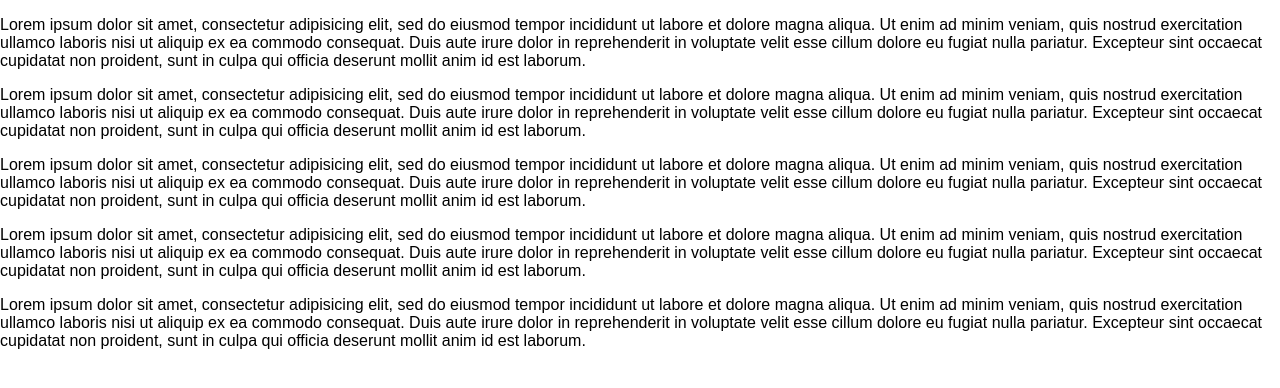
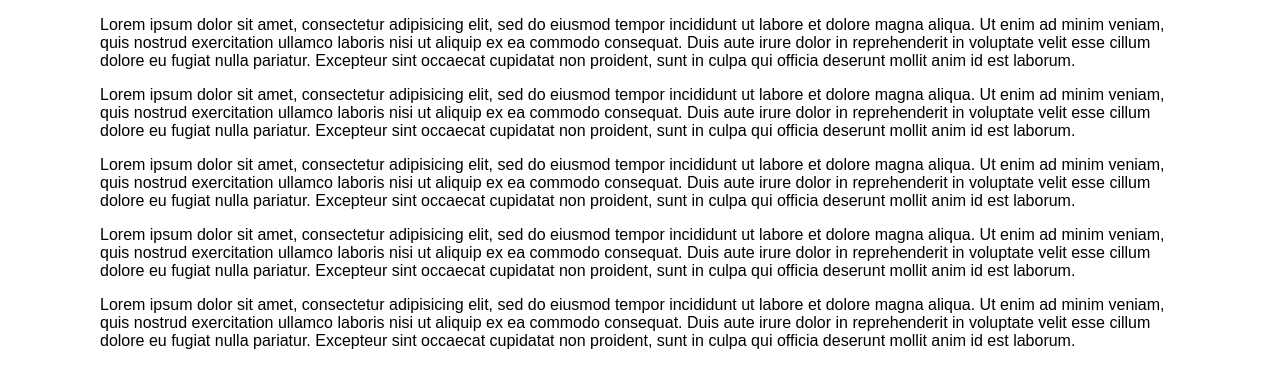
Before and after one commit to lemkyj/Floatingtext, a plain HTML site: page index.html in a window 1280 px wide. Drawn offline with Linux system fonts and the light colour scheme.

Commit message:
centered

```diff
--- a/index.html
+++ b/index.html
@@ -9,6 +9,7 @@
 
 </head>
 	<body>
+		<div id="container">
 			<p> Lorem ipsum dolor sit amet, consectetur adipisicing elit, sed do eiusmod
 			tempor incididunt ut labore et dolore magna aliqua. Ut enim ad minim veniam,
 			quis nostrud exercitation ullamco laboris nisi ut aliquip ex ea commodo
@@ -43,6 +44,6 @@
 			consequat. Duis aute irure dolor in reprehenderit in voluptate velit esse
 			cillum dolore eu fugiat nulla pariatur. Excepteur sint occaecat cupidatat non
 			proident, sunt in culpa qui officia deserunt mollit anim id est laborum.</p>
-
+		</div>
 	</body>
 </html>
--- a/styles/main.css
+++ b/styles/main.css
@@ -0,0 +1,4 @@
+#container {
+	max-width: 1080px;
+	margin: 0 auto;
+}
```
Lines whose indentation alone changed are shown as unchanged.
